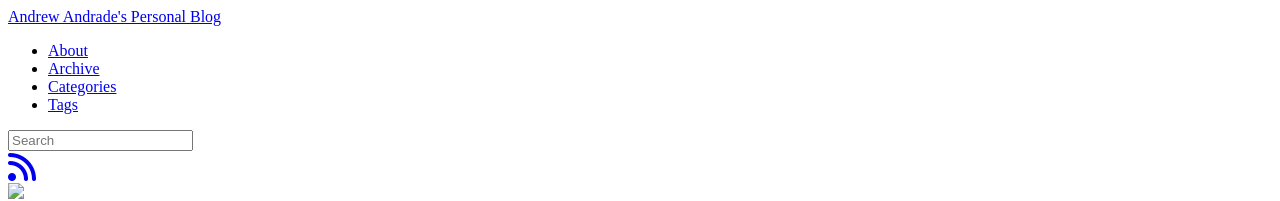
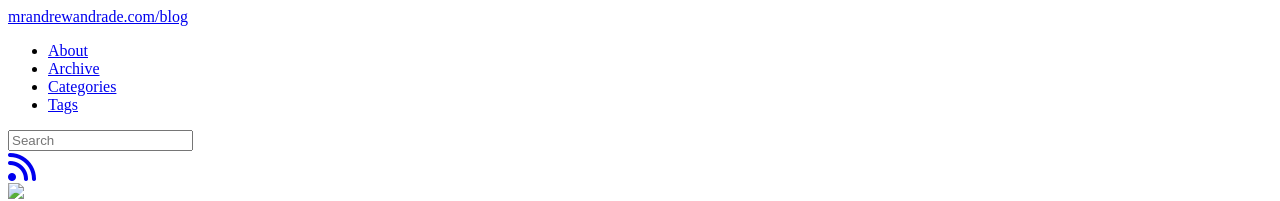
Before and after one commit to mrandrewandrade/blog, a Jekyll site: the page built from index.html, in a window 1280 px wide and 900 px high. Shown: the top 201 px of the window. Built offline with Jekyll 4.4.1, drawn with Linux system fonts in a browser that asks for light colours; nearby versions of some CDN libraries; library files that are not in the unit come from our copies; the list of posts is cut into pages by our own code; comment, search, counter and statistics services are not loaded.

Commit message:
changed blog title in nav bar

```diff
--- a/_config.yml
+++ b/_config.yml
@@ -12,7 +12,7 @@ baseurl:  /blog
 # Themes are encouraged to use these universal variables
 # so be sure to set them if your theme uses them.
 #
-title : Andrew Andrade's Personal Blog
+title : mrandrewandrade.com/blog
 tagline: Technology, Start-ups, Robotics, Energy, Machine Learning, Statistics and Economics
 author :
   name : Andrew Andrade
```
